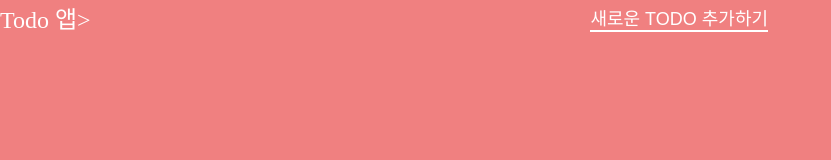
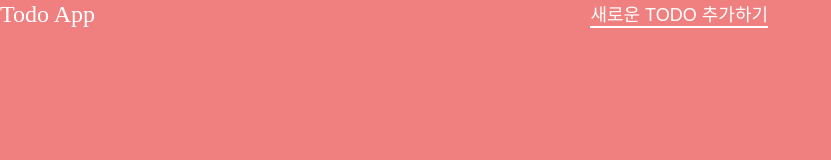
Before and after one commit to yongbyn/Goorm_Assignment, a plain HTML site: page 2_TodoApp/index.html in a window 1280 px wide. Shown: the full height of the page, 0-831 px from the left. Drawn offline with Linux system fonts and the light colour scheme.

Commit message:
Update index.html

```diff
--- a/2_TodoApp/index.html
+++ b/2_TodoApp/index.html
@@ -13,7 +13,7 @@
   <body>
     <div class="app">
       <header>
-        <h1>Todo 앱></h1>
+        <h1>Todo App</h1>
         <button id="create-btn">새로운 todo 추가하기</button>
       </header>
       <div class="todo-list" id="list"></div>
```
